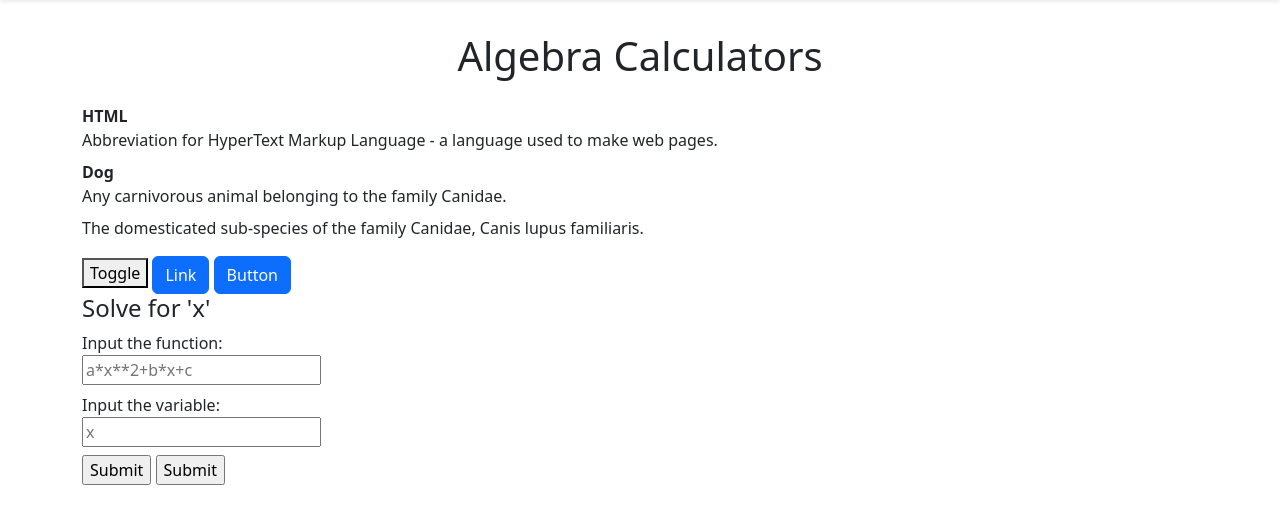
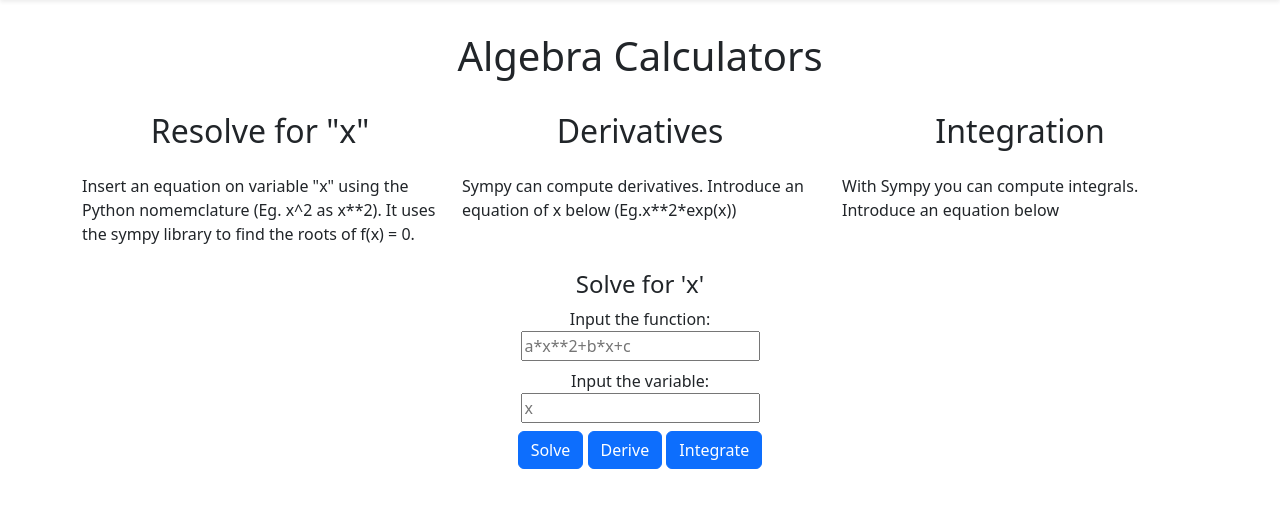
Before and after one commit to NeilMRC/Developments, a Flask app: page /calculator in a window 1280 px wide. Shown: the part 56-580 px from the top of the page. Run offline with Flask 2, Linux system fonts and the light colour scheme; parts of the project's set-up code (start-up, migrations or seed data) failed here and were passed over.

Commit message:
Calculators added. Started docker links.

```diff
--- a/app.py
+++ b/app.py
@@ -1,6 +1,6 @@
 from flask import Flask, render_template, jsonify, request
 from sympy import *
-from math1 import solveforx
+from math1 import solveforx, derivative, integration
 
 app = Flask(__name__)
 Company="NMRC"
@@ -33,25 +33,25 @@ def calculator():
 
 @app.route('/calculator/<int:id>',methods=['post'])
 def calculator_result(id):
-  #rawdata=request.get_data()
-  #data = request.form.to_dict(flat=False)
+  # Get the data from the form
   eq1 = request.form.get('eq1')
   var1 = request.form.get('var')
-  result = solveforx(eq1)
-  print("Result:",result,"type of result:",type(result))
-  # print("inside /calculator/{}".format(id))
-  # print("raw data:",rawdata)
-  # print("data from form:",data)
-  # print("recovered data:{}".format(x))
-  # for key in data:
-  #     print("key:", key,", value:", data[key])
-  #     print("type of key",type(key),", type of value:",type(data[key]))
-  #eq_int=data['eq1']
-  #print("Equation: ",eq_int)
-  return render_template("resolve.html",eq1=eq1,var1=var1,res=result)
+  if id==1:
+    eq1 = request.form.get('eq1')
+    var1 = request.form.get('var')
+    result = solveforx(eq1)
+    print("Result:",result,"type of result:",type(result))
 
+    return render_template("resolve.html", eq1 = eq1, var1 = var1, res = result, id = id)
+  elif id == 2:
+    result = derivative(eq1)
+    return render_template("resolve.html", eq1 = eq1, var1 = var1, res = result, id = id)
 
-@app.route('/foo', methods=['post'])
+  elif id == 3:
+    result = integration(eq1)
+    return render_template("resolve.html", eq1 = eq1, var1 = var1, res = result, id = id)
+
+@app.route('/foo', methods=['post','get'])
 def foo():
     data = request.json
     return jsonify(data)
--- a/math1.py
+++ b/math1.py
@@ -1,14 +1,10 @@
 from sympy import *
 
 
-#print(simpy.__builtins__)
-var('a b c d x')
-equa = '2*x**2-3'
-
 def solveforx(eq):
   # Identify all variables
-  var('a b c d x')
-  #x = symbols('x')
+  #var('a b c d x')
+  x = symbols('x')
 
   # Left and right sides of the equal sign
   left = 0
@@ -23,5 +19,14 @@ def solveforx(eq):
   # Sympy solve for that variable
   sol = solve(eq1,variable)
   return sol
-sol=solveforx(equa)
-print("Solution is:",sol)
+
+
+def derivative(eq2):
+  x = symbols('x')
+  sol = diff(eq2,x)
+  return sol
+
+def integration(eq3):
+  x, y = symbols('x y')
+  sol = integrate(eq3,x)
+  return sol
--- a/templates/calculator.html
+++ b/templates/calculator.html
@@ -9,23 +9,33 @@
 <div class="container">
 <h1 class="text-center mt-2 mb-4">Algebra Calculators</h1>
 
-  <dl>
-    <dt>HTML</dt>
-    <dd>Abbreviation for HyperText Markup Language - a language used to make web pages.</dd>
+ <div class="row">
+        <div class="col-md-4">
+            <h2 class="text-center mt-2 mb-4">Resolve for "x"</h2>
+            <p>Insert an equation on variable "x" using the Python nomemclature (Eg. x^2 as x**2). It uses the sympy library to find the roots of f(x) = 0. </p>
 
-    <dt>Dog</dt>
-    <dd>Any carnivorous animal belonging to the family Canidae.</dd>
-    <dd>The domesticated sub-species of the family Canidae, Canis lupus familiaris.</dd>
 
-</dl>
+        </div>
+        <div class="col-md-4">
+            <h2 class="text-center mt-2 mb-4">Derivatives</h2>
+            <p>Sympy can compute derivatives. Introduce an equation of x below (Eg.x**2*exp(x)) </p>
+
+        </div>
+        <div class="col-md-4">
+            <h2 class="text-center mt-2 mb-4">Integration</h2>
+            <p>With Sympy you can compute integrals. Introduce an equation below</p>
+
+        </div>
+    </div>
+    <div class="text-center mt-2 mb-4">
+      {% include 'calculator_form.html' %}
+    </div>
+
 </div>
 <div class="container">
-<button onclick="toggle_button()">Toggle</button>
-<a class="btn btn-primary" href="#" role="button">Link</a>
-<button class="btn btn-primary" type="submit" value="toggle" formaction="/foo" formmethod="post">Button</button>
 
 {% if method =='GET' %}
-  {% include 'calculator_form.html' %}
+
 {% endif %}
 </div>
 
--- a/templates/calculator_form.html
+++ b/templates/calculator_form.html
@@ -9,8 +9,10 @@
 <input type="text" required name="var" placeholder = "x">
 </div>
 <div>
-<input type="submit">
-<input type="submit" formaction="/calculator/2" method="POST">
+<button class="btn btn-primary" type="submit">Solve</button>
+<button class="btn btn-primary" type="submit" formaction="/calculator/2">Derive</button>
+<button class="btn btn-primary" type="submit" formaction="/calculator/3">Integrate</button>
+
 </div>
 
 
--- a/templates/home.html
+++ b/templates/home.html
@@ -14,12 +14,12 @@
     <div class="row">
         <div class="col-md-4">
             <h2>Algebra Calculator</h2>
-            <p>HTML is the standard markup language for describing the structure of the web pages. Our HTML tutorials will help you to understand the basics of latest HTML5 language, so that you can create your own web pages or website.</p>
+            <p>Using Python and the SymPy library you can create symbolic mathematical calculators that can help in daily chores that may arise.   </p>
             <p><a href="/calculator" target="_self" class="btn btn-success">Calculator &raquo;</a></p>
         </div>
         <div class="col-md-4">
-            <h2>CSS</h2>
-            <p>CSS is used for describing the presentation of web pages. CSS can save a lot of time and effort. Our CSS tutorials will help you to learn the essentials of latest CSS3, so that you can control the style and layout of your website.</p>
+            <h2>Docker</h2>
+            <p>Docker takes away repetitive, mundane configuration tasks and is used throughout the development lifecycle for fast, easy and portable application development – desktop and cloud. Docker’s comprehensive end to end platform includes UIs, CLIs, APIs and security that are engineered to work together across the entire application delivery lifecycle.</p>
             <p><a href="https://www.tutorialrepublic.com/css-tutorial/" target="_blank" class="btn btn-success">Learn More &raquo;</a></p>
         </div>
         <div class="col-md-4">
```
Also changed, not shown: templates/resolve.html (+20 -2 lines).
